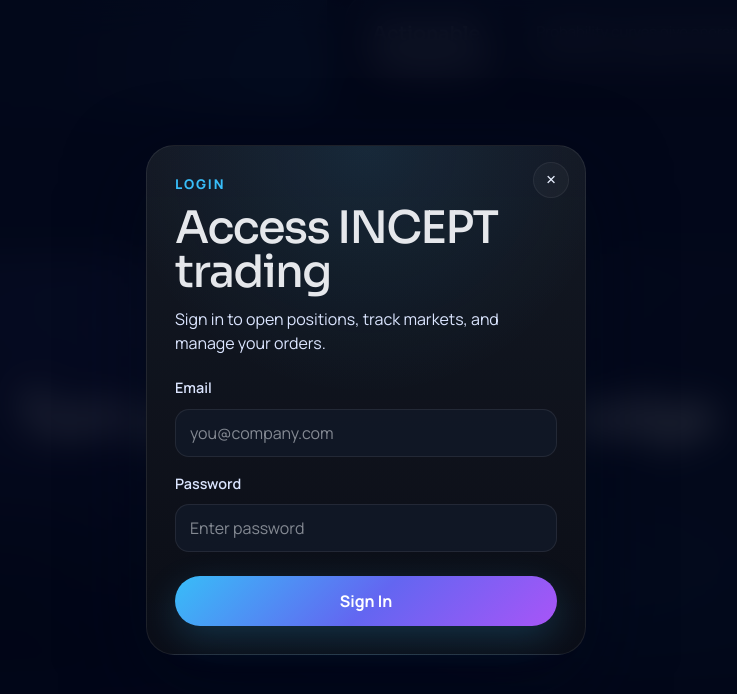
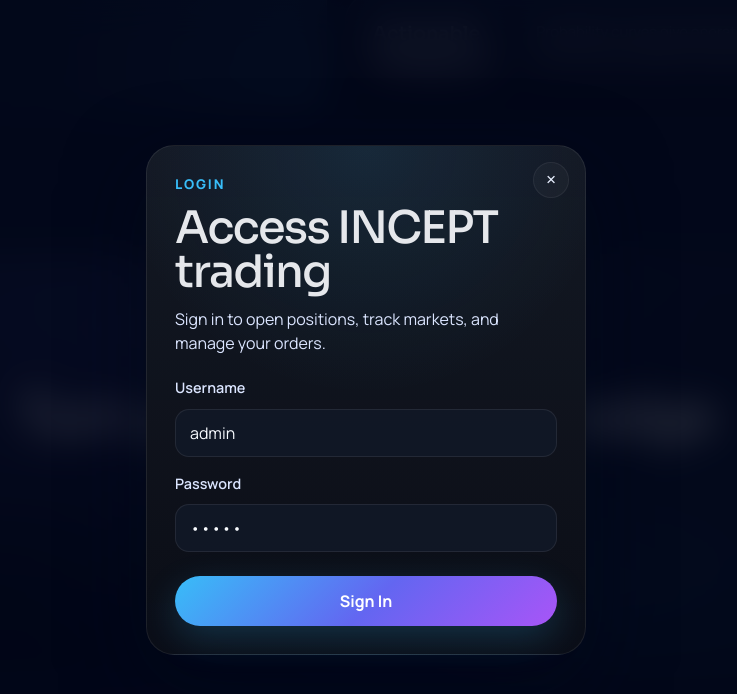
Before and after one commit to tridungduong16/incept, a React (Vite) app: page / in a window 1280 px wide. Both pictures are taken after a click on the button "START TRADE". Shown: the part 5138-5832 px from the top of the page, without its empty margins (274-1011 px from the left). Built offline with nearby package versions, Linux system fonts and the light colour scheme.

Commit message:
Implement demo login functionality; add error handling for invalid credentials and update styles for login error messages

```diff
--- a/src/pages/Home/Home.module.scss
+++ b/src/pages/Home/Home.module.scss
@@ -236,6 +236,12 @@
   margin-bottom: 22px;
   color: #dbe5ff;
   line-height: 1.5;
+}
+
+.loginError {
+  color: #fca5a5;
+  font-size: 0.9rem;
+  font-weight: 600;
 }
 
 .loginForm {
--- a/src/pages/Home/Home.tsx
+++ b/src/pages/Home/Home.tsx
@@ -4,7 +4,12 @@ import { useNavigate } from 'react-router-dom'
 import heroBackground from '../../../background.png'
 import brandLogo from '../../../logo.png'
 import { ROUTES } from '@/constants/routes'
-import { grantPlatformAccess } from '@/utils/platformAccess'
+import {
+  DEMO_PASSWORD,
+  DEMO_USERNAME,
+  grantPlatformAccess,
+  isValidPlatformCredentials,
+} from '@/utils/platformAccess'
 import styles from './Home.module.scss'
 
 const markets = [
@@ -77,10 +82,20 @@ const heroStyle = {
 
 const Home = () => {
   const [isLoginOpen, setIsLoginOpen] = useState(false)
+  const [username, setUsername] = useState(DEMO_USERNAME)
+  const [password, setPassword] = useState(DEMO_PASSWORD)
+  const [error, setError] = useState('')
   const navigate = useNavigate()
 
   const handlePlatformLogin = (event: FormEvent<HTMLFormElement>) => {
     event.preventDefault()
+
+    if (!isValidPlatformCredentials(username, password)) {
+      setError('Use username admin and password admin.')
+      return
+    }
+
+    setError('')
     grantPlatformAccess()
     setIsLoginOpen(false)
     navigate(ROUTES.MARKETS)
@@ -565,11 +580,23 @@ const Home = () => {
             </p>
 
             <form className={styles.loginForm} onSubmit={handlePlatformLogin}>
-              <label htmlFor="login-email">Email</label>
-              <input id="login-email" type="email" placeholder="you@company.com" />
+              <label htmlFor="login-username">Username</label>
+              <input
+                id="login-username"
+                type="text"
+                value={username}
+                onChange={(event) => setUsername(event.target.value)}
+              />
 
               <label htmlFor="login-password">Password</label>
-              <input id="login-password" type="password" placeholder="Enter password" />
+              <input
+                id="login-password"
+                type="password"
+                value={password}
+                onChange={(event) => setPassword(event.target.value)}
+              />
+
+              {error ? <p className={styles.loginError}>{error}</p> : null}
 
               <button type="submit" className={styles.loginSubmitButton}>
                 Sign In
--- a/src/pages/Login/Login.tsx
+++ b/src/pages/Login/Login.tsx
@@ -1,12 +1,20 @@
-import type { FormEvent } from 'react'
+import { useState, type FormEvent } from 'react'
 import { useNavigate } from 'react-router-dom'
 import TradingHeader from '@/components/TradingHeader'
 import { ROUTES } from '@/constants/routes'
-import { grantPlatformAccess } from '@/utils/platformAccess'
+import {
+  DEMO_PASSWORD,
+  DEMO_USERNAME,
+  grantPlatformAccess,
+  isValidPlatformCredentials,
+} from '@/utils/platformAccess'
 import styles from '@/styles/tradingFlow.module.scss'
 
 const Login = () => {
   const navigate = useNavigate()
+  const [username, setUsername] = useState(DEMO_USERNAME)
+  const [password, setPassword] = useState(DEMO_PASSWORD)
+  const [error, setError] = useState('')
 
   const enterPlatform = () => {
     grantPlatformAccess()
@@ -15,6 +23,13 @@ const Login = () => {
 
   const handleSubmit = (event: FormEvent<HTMLFormElement>) => {
     event.preventDefault()
+
+    if (!isValidPlatformCredentials(username, password)) {
+      setError('Use username admin and password admin.')
+      return
+    }
+
+    setError('')
     enterPlatform()
   }
 
@@ -43,21 +58,41 @@ const Login = () => {
 
             <form className={styles.formGrid} onSubmit={handleSubmit}>
               <label className={styles.inputGroup}>
-                <span>Email</span>
-                <input className={styles.input} type="email" defaultValue="trader@incept.app" />
+                <span>Username</span>
+                <input
+                  className={styles.input}
+                  type="text"
+                  value={username}
+                  onChange={(event) => setUsername(event.target.value)}
+                />
               </label>
 
               <label className={styles.inputGroup}>
                 <span>Password</span>
-                <input className={styles.input} type="password" defaultValue="************" />
+                <input
+                  className={styles.input}
+                  type="password"
+                  value={password}
+                  onChange={(event) => setPassword(event.target.value)}
+                />
               </label>
+
+              {error ? <p className={styles.authError}>{error}</p> : null}
 
               <div className={styles.buttonRow}>
                 <button type="submit" className={styles.primaryButton}>
                   Continue To Lobby
                 </button>
-                <button type="button" className={styles.secondaryButton} onClick={enterPlatform}>
-                  Connect Wallet
+                <button
+                  type="button"
+                  className={styles.secondaryButton}
+                  onClick={() => {
+                    setUsername(DEMO_USERNAME)
+                    setPassword(DEMO_PASSWORD)
+                    setError('')
+                  }}
+                >
+                  Fill admin/admin
                 </button>
               </div>
 
--- a/src/pages/Portfolio/Portfolio.tsx
+++ b/src/pages/Portfolio/Portfolio.tsx
@@ -1,7 +1,5 @@
-import { Link } from 'react-router-dom'
 import TradingHeader from '@/components/TradingHeader'
-import { buildSettlementRoute } from '@/constants/routes'
-import { featuredEvent, openOrders, openPositions } from '@/data/tradingFlow'
+import { openOrders, openPositions } from '@/data/tradingFlow'
 import styles from '@/styles/tradingFlow.module.scss'
 
 const portfolioStats = [
@@ -13,7 +11,7 @@ const portfolioStats = [
 const Portfolio = () => {
   return (
     <div className={styles.page}>
-      <TradingHeader ctaLabel="View Settlement" ctaTo={buildSettlementRoute(featuredEvent.id)} />
+      <TradingHeader />
 
       <div className={styles.shell}>
         <section className={styles.heroPanel}>
@@ -83,20 +81,6 @@ const Portfolio = () => {
                 ))}
               </div>
             </article>
-
-            <article className={styles.panelAlt}>
-              <div className={styles.sectionIntro}>
-                <p className={styles.eyebrow}>Resolution</p>
-                <h2>What the user does next</h2>
-              </div>
-              <p className={styles.bodyCopy}>
-                When the match ends, the portfolio pushes the user to the settlement summary page to
-                show realized PnL and credited balance.
-              </p>
-              <Link className={styles.primaryButton} to={buildSettlementRoute(featuredEvent.id)}>
-                Open Settlement Recap
-              </Link>
-            </article>
           </aside>
         </section>
       </div>
--- a/src/styles/tradingFlow.module.scss
+++ b/src/styles/tradingFlow.module.scss
@@ -625,6 +625,12 @@
   background: rgba(9, 14, 26, 0.96);
 }
 
+.authError {
+  color: #fca5a5;
+  font-size: 0.92rem;
+  font-weight: 600;
+}
+
 .summaryList {
   display: grid;
   gap: 10px;
--- a/src/utils/platformAccess.ts
+++ b/src/utils/platformAccess.ts
@@ -1,4 +1,9 @@
 const ACCESS_KEY = 'incept-platform-access'
+export const DEMO_USERNAME = 'admin'
+export const DEMO_PASSWORD = 'admin'
+
+export const isValidPlatformCredentials = (username: string, password: string) =>
+  username === DEMO_USERNAME && password === DEMO_PASSWORD
 
 export const hasPlatformAccess = () => {
   if (typeof window === 'undefined') {
```
